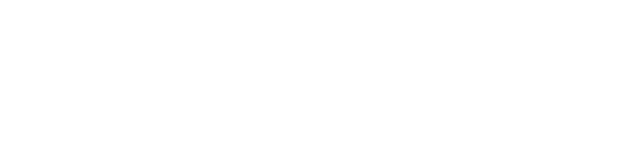
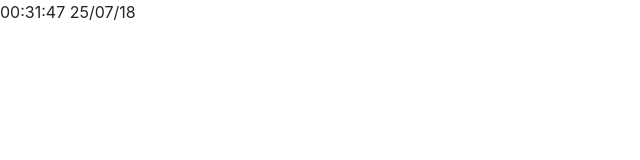
Before and after one commit to 80deardorff/week12Exercise, a plain HTML site: page index.html in a window 1280 px wide. Shown: the whole page, without its empty margins (0-640 px from the left). Drawn offline with nearby package versions, Linux system fonts and the light colour scheme.

Commit message:
Finished with exercise.

```diff
--- a/index.html
+++ b/index.html
@@ -15,7 +15,7 @@
 	<link rel="stylesheet" href="css/main.css">
 </head>
 <body>
-
+	<p></p>
 
 
 <!-- SCRIPTS -->
--- a/js/main.js
+++ b/js/main.js
@@ -0,0 +1,51 @@
+var myArr = [1.22, 6.75, 35.89, 0.45, 105.03];
+var myNewArr = [];
+
+// FUNCTION THAT ROUNDS ALL NUMBERS IN AN ARRAY AND RETURNS THEM TO A NEW ARRAY
+function roundNumInArr(array, newArray) {
+    for (var i = 0; i < array.length; i++) {
+        newArray.push(Math.round(array[i]));
+    }
+};
+
+roundNumInArr(myArr, myNewArr);
+
+// FUNCTION THAT CREATES A RANDOM NUMBER (INCLUSIVE OF BOTH INPUTS)
+function randomNum(min, max) {
+    return Math.floor(Math.random() * (max - min + 1)) + min;
+}
+
+// CREATE 10 RANDOM NUMBERS AND PUSH THEM TO numArr ARRAY
+var numArr = [];
+for (var i = 0; i < 10; i++) {
+    numArr.push(randomNum(1, 100));
+};
+
+// FUNCTION THAT STORES THE CURRENT WHOLE DATE, HOUR, MINUTE AND SECOND IN VARIABLES
+function currentDate() {
+    var now = new Date();
+    var year = now.getYear().toString().slice(-2);
+    var month = now.getMonth() + 1;
+    var day = now.getDate();
+    var hour = now.getHours();
+    var minute = now.getMinutes();
+    var second = now.getSeconds();
+    var clock = formatNum(hour) + ":" + formatNum(minute) + ":" + formatNum(second);
+    var date = formatNum(day) + "/" + formatNum(month) + "/" + year;
+    document.getElementsByTagName('p')[0].innerText = (clock + " " + date);
+    setTimeout(function() {
+        currentDate();
+    }, 1000);
+};
+
+// FUNCTION THAT FORMATS NUMBER TO ALWAYS SHOW WITH 2 PLACES (eg. "2" => "02")
+function formatNum(time) {
+    if (time < 10) {
+        return "0" + time;
+    }
+    else {
+        return time;
+    }
+};
+
+currentDate();
```
